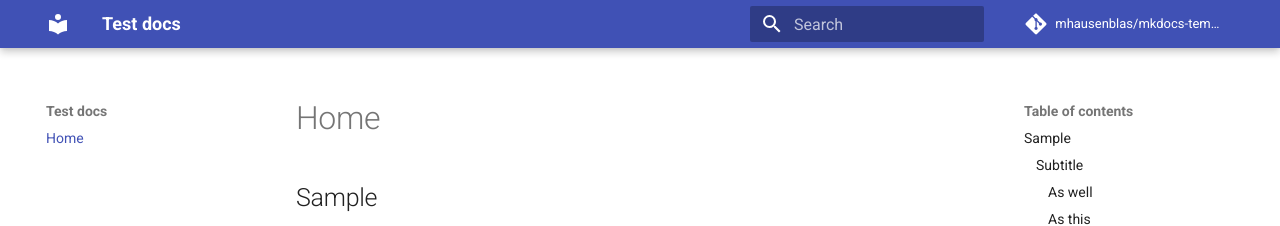
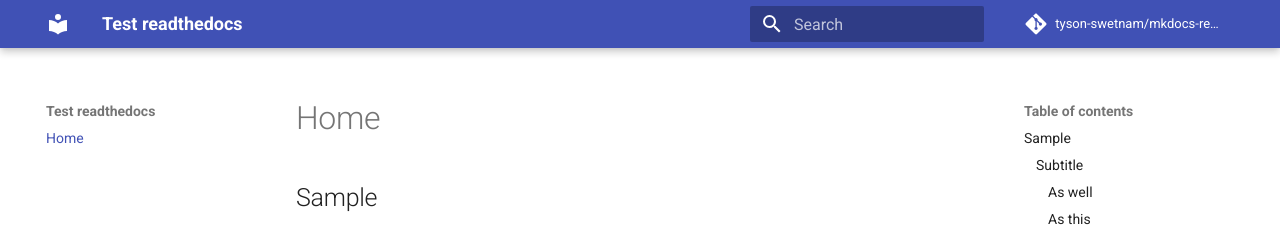
Before and after one commit to tyson-swetnam/mkdocs-learning-materials-home, an MkDocs documentation site: the page built from docs/index.md, in a window 1280 px wide. Shown: the top 226 px of the page. Built offline with MkDocs 1.6.1 and Material for MkDocs 9.7.7, drawn with Linux system fonts in a browser that asks for light colours; comment, search, counter and statistics services are not loaded.

Commit message:
Update mkdocs.yml

```diff
--- a/mkdocs.yml
+++ b/mkdocs.yml
@@ -1,9 +1,9 @@
-site_name: Test docs
-site_description: 'A docs test'
-site_author: 'Michael Hausenblas'
+site_name: Test readthedocs
+site_description: 'A readthedocs test of mkdocs material'
+site_author: 'Tyson Lee Swetnam'
 docs_dir: docs/
-repo_name: 'mhausenblas/mkdocs-template'
-repo_url: 'https://github.com/mhausenblas/mkdocs-template'
+repo_name: 'tyson-swetnam/mkdocs-reathedocs-template'
+repo_url: 'https://github.com/tyson-swetnam/mkdocs-readthedocs-template'
 nav:
     - Home: index.md
 theme:
```
